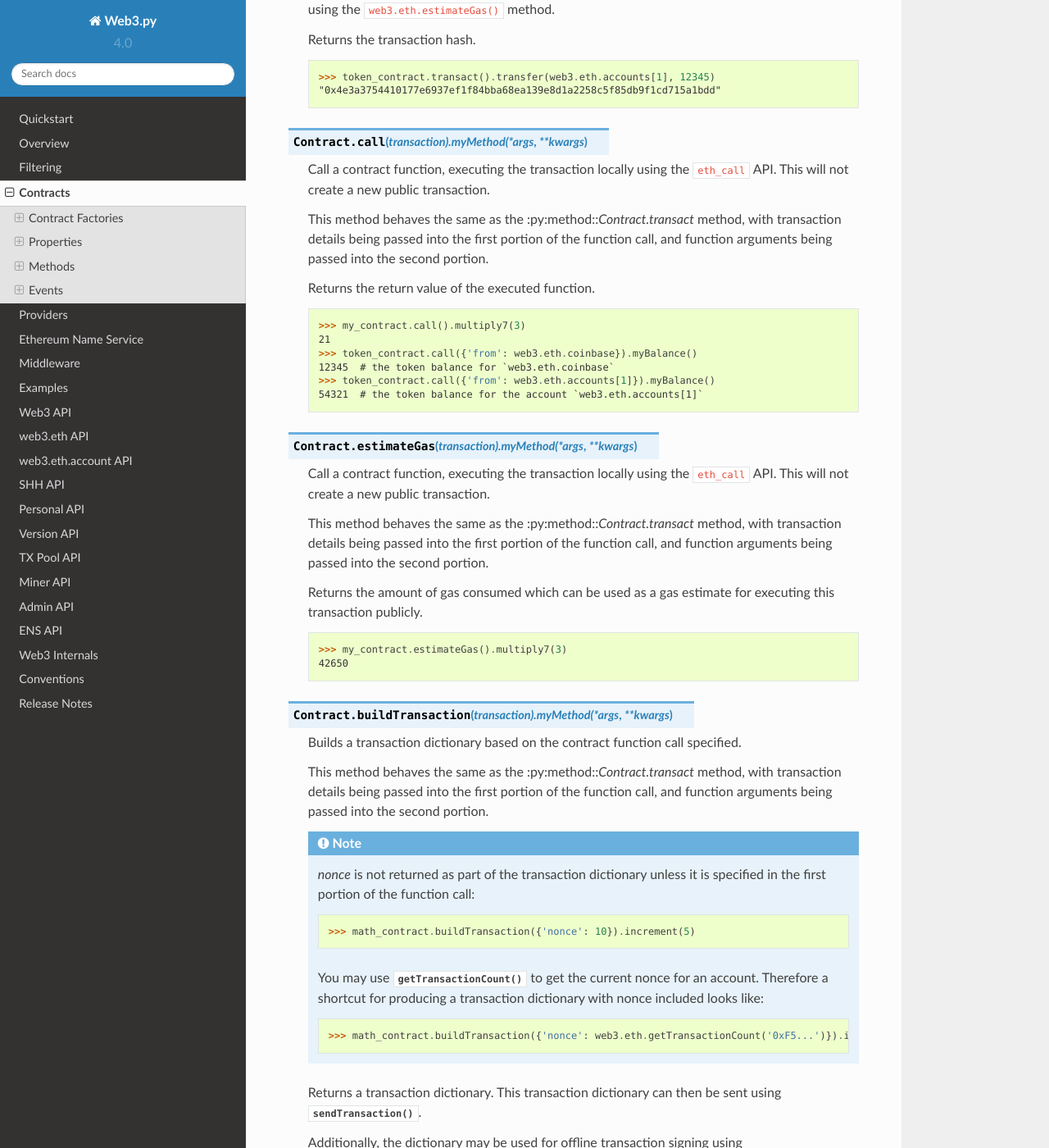
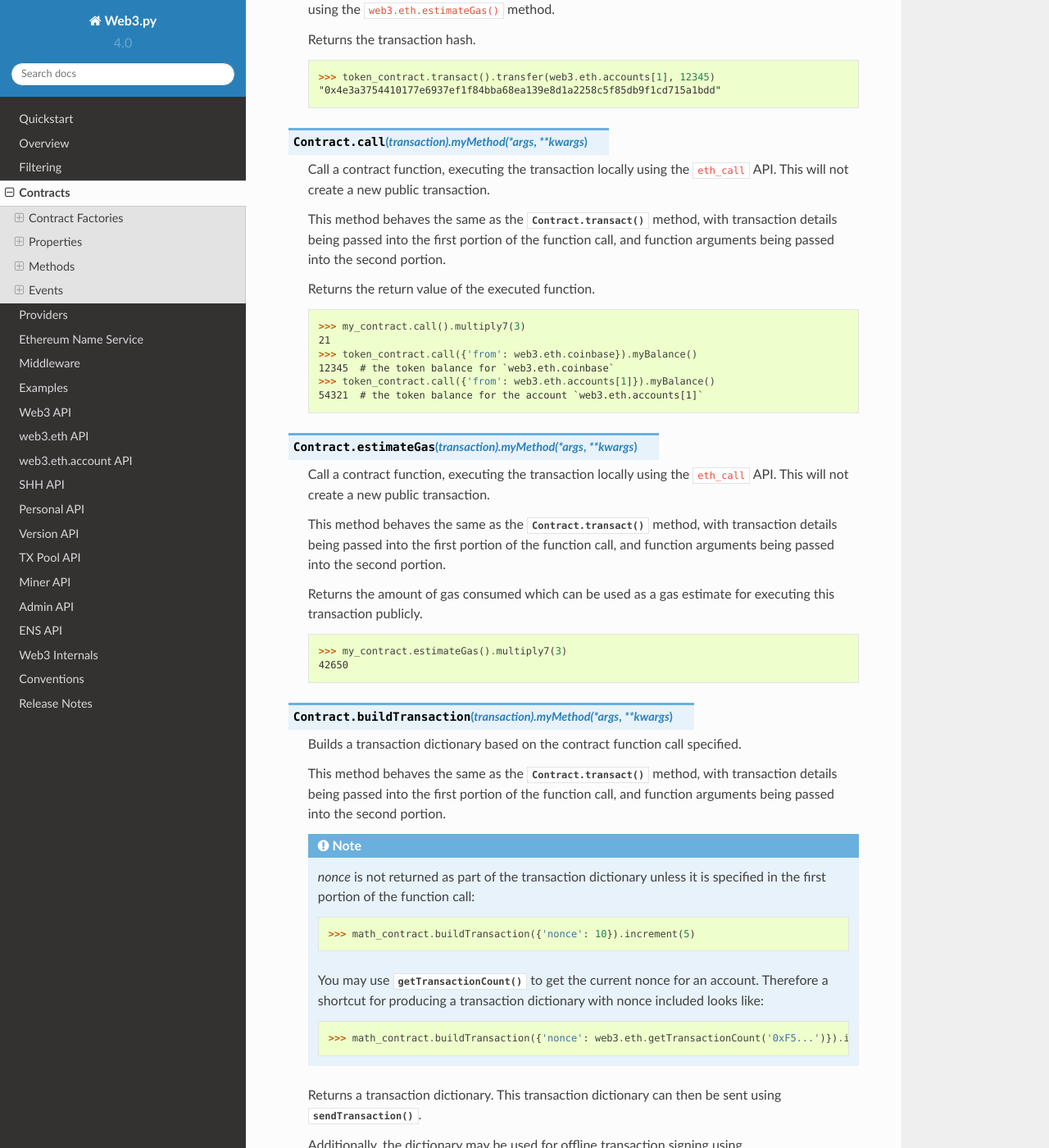
Before and after one commit to shuziren/web3.py, a Sphinx documentation site: the page built from docs/contracts.rst, in a window 1280 px wide and 1400 px high, scrolled down 2292 px. Shown: the whole window at 82% size. Built offline with Sphinx 7.4.7 and the Read the Docs theme 2.0.0, drawn with Linux system fonts in a browser that asks for light colours; part of the change alters nothing that is shown.

Commit message:
docs: fix contract.transact reference

```diff
--- a/docs/contracts.rst
+++ b/docs/contracts.rst
@@ -140,7 +140,7 @@ Each Contract Factory exposes the following methods.
     Call a contract function, executing the transaction locally using the
     ``eth_call`` API.  This will not create a new public transaction.
 
-    This method behaves the same as the :py:method::`Contract.transact` method,
+    This method behaves the same as the :py:meth:`Contract.transact` method,
     with transaction details being passed into the first portion of the
     function call, and function arguments being passed into the second portion.
 
@@ -161,7 +161,7 @@ Each Contract Factory exposes the following methods.
     Call a contract function, executing the transaction locally using the
     ``eth_call`` API.  This will not create a new public transaction.
 
-    This method behaves the same as the :py:method::`Contract.transact` method,
+    This method behaves the same as the :py:meth:`Contract.transact` method,
     with transaction details being passed into the first portion of the
     function call, and function arguments being passed into the second portion.
 
@@ -177,7 +177,7 @@ Each Contract Factory exposes the following methods.
 
     Builds a transaction dictionary based on the contract function call specified.
 
-    This method behaves the same as the :py:method::`Contract.transact` method,
+    This method behaves the same as the :py:meth:`Contract.transact` method,
     with transaction details being passed into the first portion of the
     function call, and function arguments being passed into the second portion.
 
```
